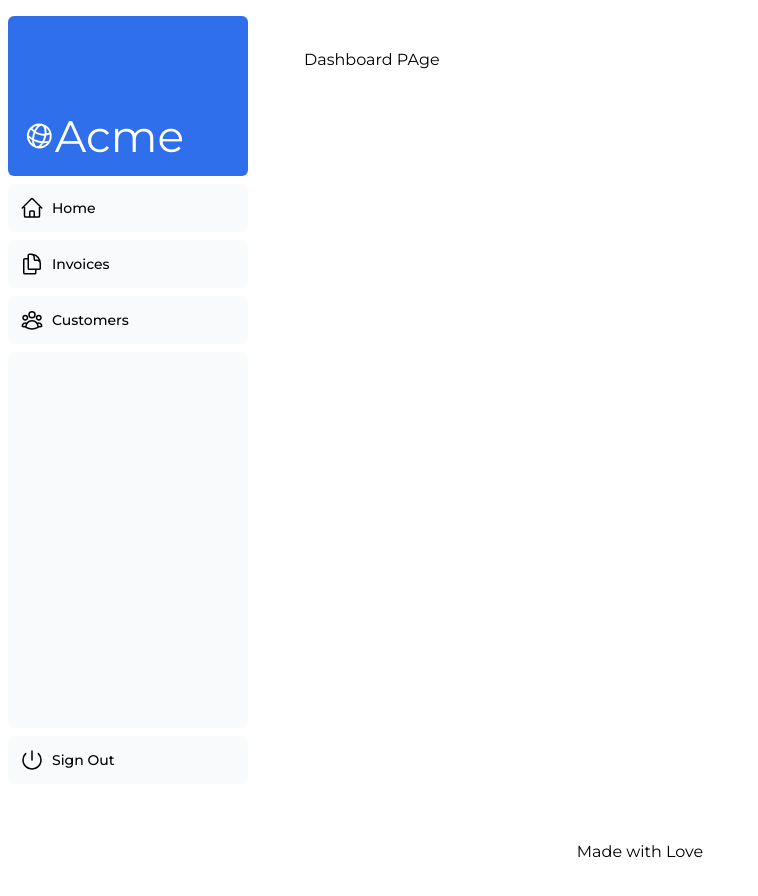
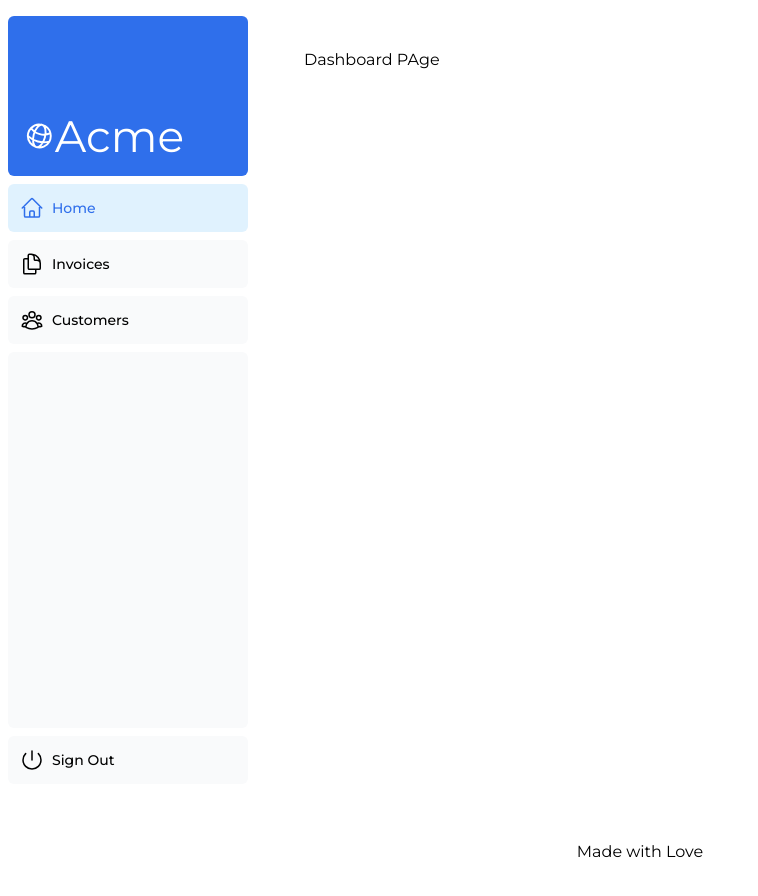
Before and after one commit to vnponce/nextjs-example, a Next.js app: page /dashboard in a window 1280 px wide. Shown: the top 896 px of the page, without its empty margins (0-758 px from the left). Built offline with nearby package versions, Linux system fonts and the light colour scheme.

Commit message:
feat(sidenav): adds usePathname

```diff
--- a/app/ui/dashboard/nav-links.tsx
+++ b/app/ui/dashboard/nav-links.tsx
@@ -1,9 +1,12 @@
+'use client';
+
 import {
   UserGroupIcon,
   HomeIcon,
   DocumentDuplicateIcon,
 } from '@heroicons/react/24/outline';
 import Link from 'next/link';
+import { usePathname } from 'next/navigation';
 
 // Map of links to display in the side navigation.
 // Depending on the size of the application, this would be stored in a database.
@@ -18,6 +21,8 @@
 ];
 
 export default function NavLinks() {
+  const pathname = usePathname();
+
   return (
     <>
       {links.map((link) => {
@@ -26,7 +31,9 @@
           <Link
             key={link.name}
             href={link.href}
-            className="flex h-[48px] grow items-center justify-center gap-2 rounded-md bg-gray-50 p-3 text-sm font-medium hover:bg-sky-100 hover:text-blue-600 md:flex-none md:justify-start md:p-2 md:px-3"
+            className={`flex h-[48px] grow items-center justify-center gap-2 rounded-md bg-gray-50 p-3 text-sm font-medium hover:bg-sky-100 hover:text-blue-600 md:flex-none md:justify-start md:p-2 md:px-3
+              ${pathname === link.href ? 'bg-sky-100 text-blue-600' : ''}
+            `}
           >
             <LinkIcon className="w-6" />
             <p className="hidden md:block">{link.name}</p>
```
